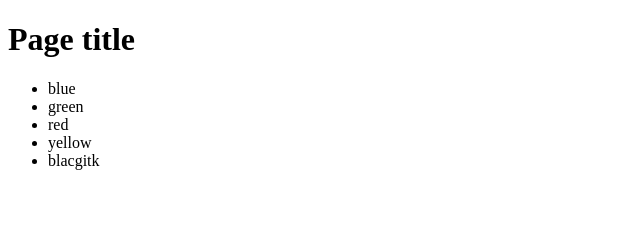
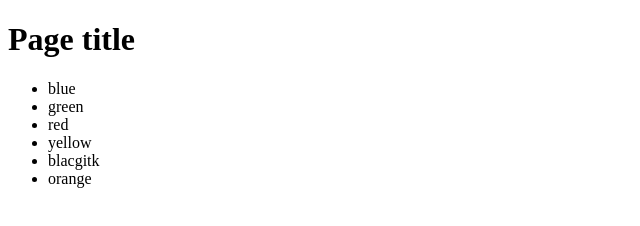
Before and after one commit to DenLys21/my_project_1, a plain HTML site: page index.html in a window 1280 px wide. Shown: the full height of the page, 0-640 px from the left. Drawn offline with Linux system fonts and the light colour scheme.

Commit message:
add orange color

```diff
--- a/index.html
+++ b/index.html
@@ -13,6 +13,7 @@
     <li>red</li>
     <li>yellow</li>
     <li>blacgitk</li>
+    <li>orange</li>
   </ul>
 </body>
 </html>
```
